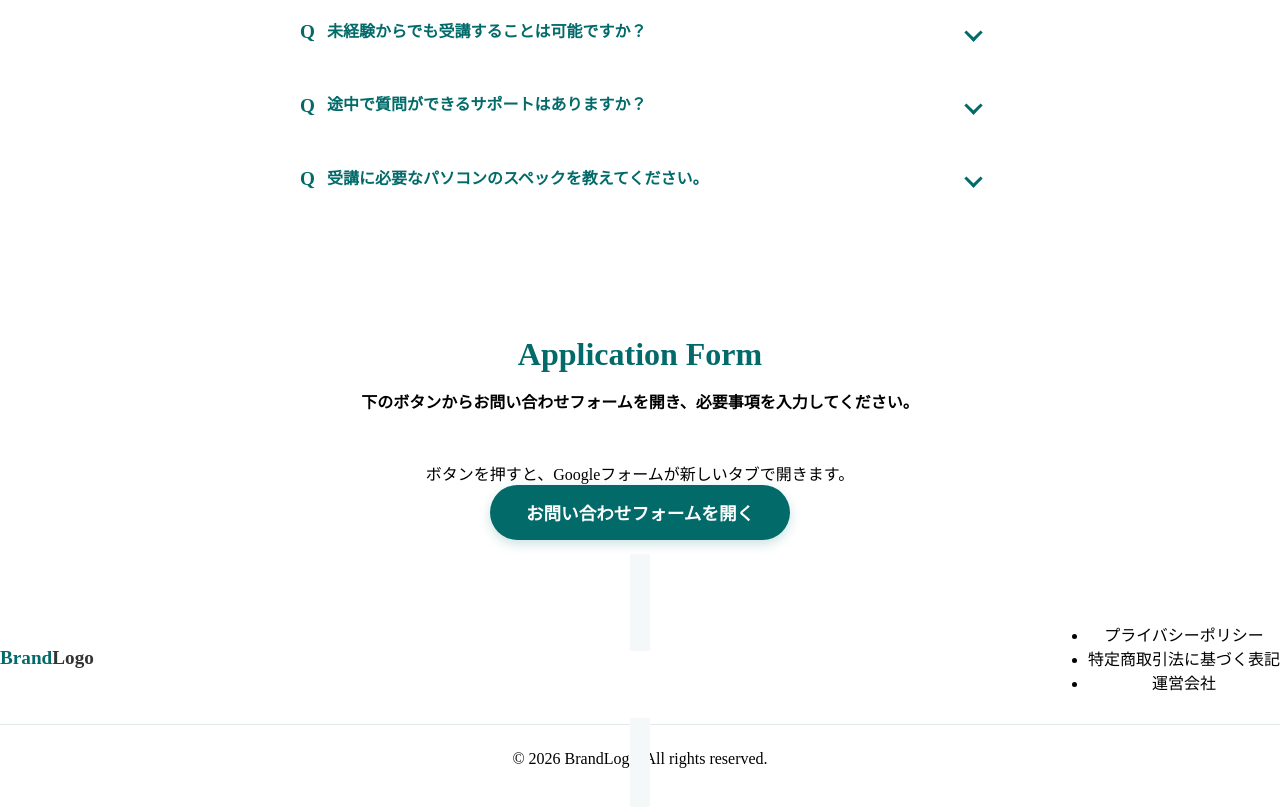
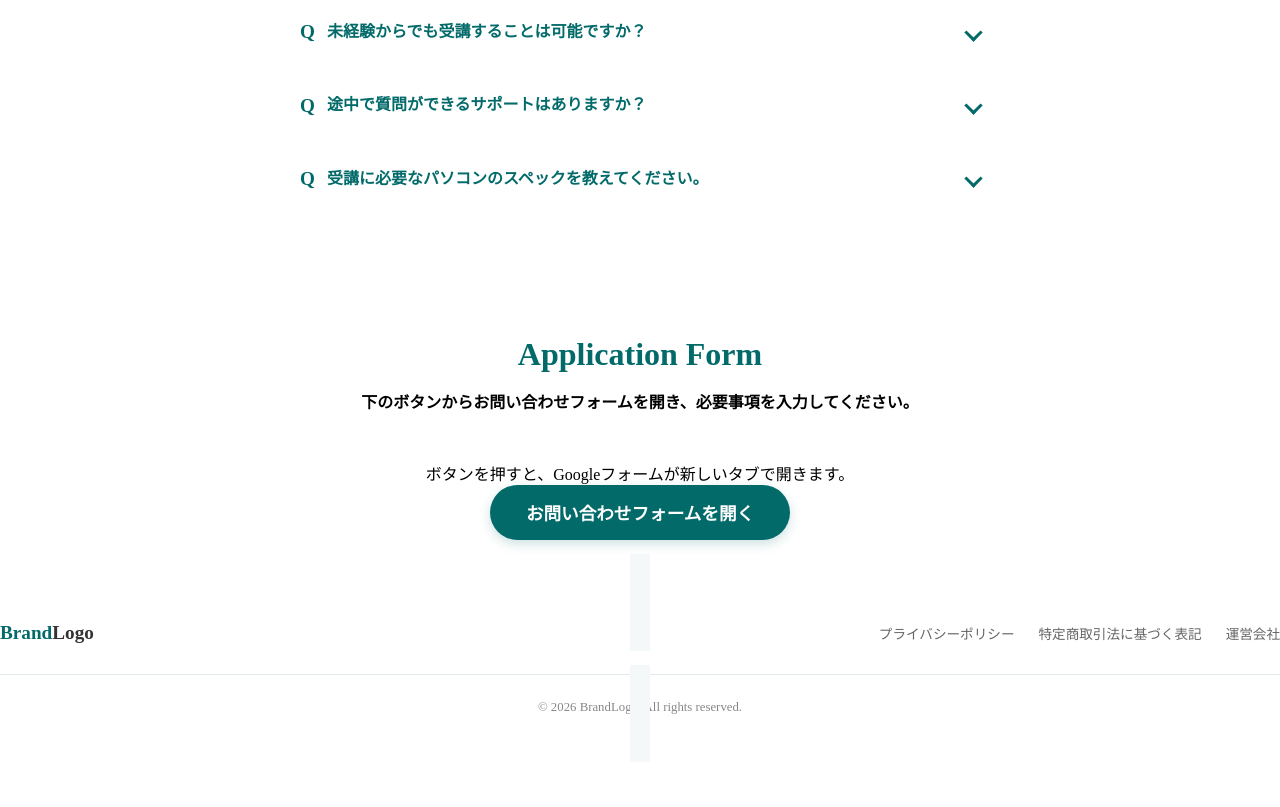
Before and after one commit to phucne28102004-design/forterr, a plain HTML site: page index.html in a window 1280 px wide. Shown: the part 3696-4503 px from the top of the page. After the commit the page ends 4458 px from the top, so only its background shows below. Drawn offline with Linux system fonts and the light colour scheme.

Commit message:
Update style.css

```diff
--- a/style.css
+++ b/style.css
@@ -836,11 +836,32 @@ a {
 /* WEB-DAY22_Code */
 
 
-/* ==========================================
- ▲▲▲▲▲  Footer（フッター）　▲▲▲▲
-========================================== */
+.footer-links{
+    display: flex;
+    gap:24px;
+    list-style: none;
+    margin: 0;
+    padding:0;
+}
+.footer-links a{
+    text-decoration: none;
+    color:#666666;
+    font-size: 0.85rem;
+    transition: color 0.3s ease;
+}
+.footer-links a:hover{
+    color: #036a6a;
+}
 
 /* レスポンシブ対応 */
+.footer-bottom{
+    text-align: center;
+}
+.copyright{
+    margin: 0;
+    font-size: 0.8rem;
+    color:#888888;
+}
 @media (max-width: 768px) {
     body {
         padding-top: 68px;
```
